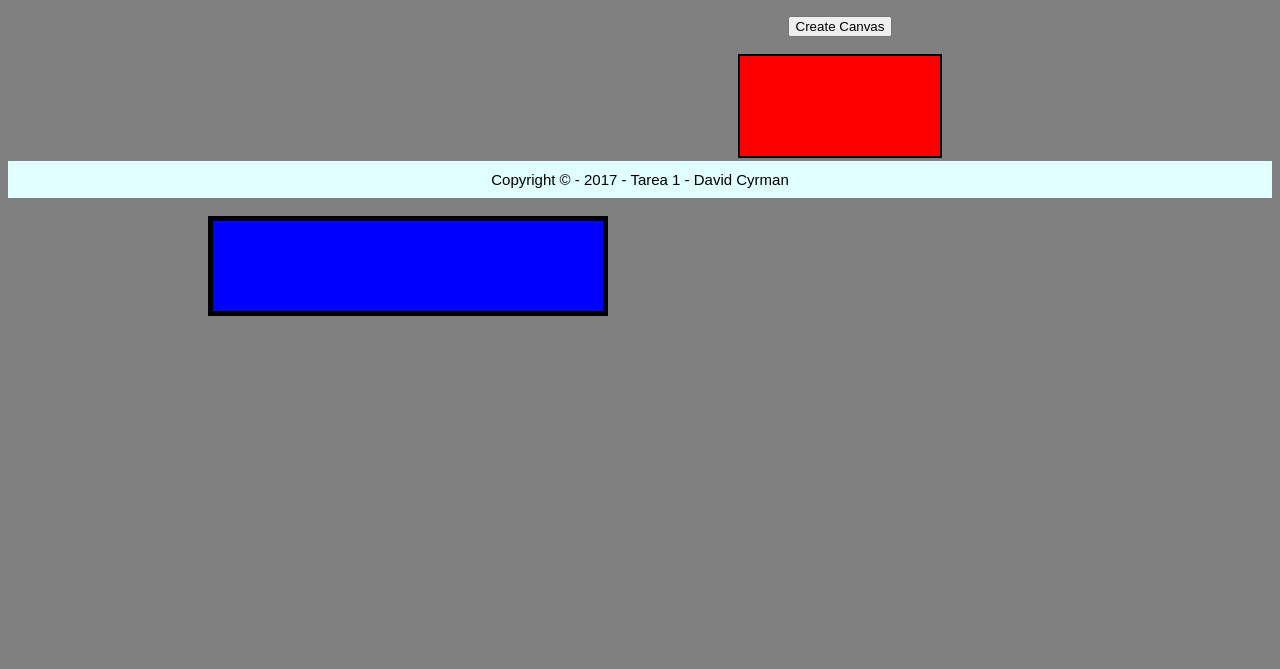
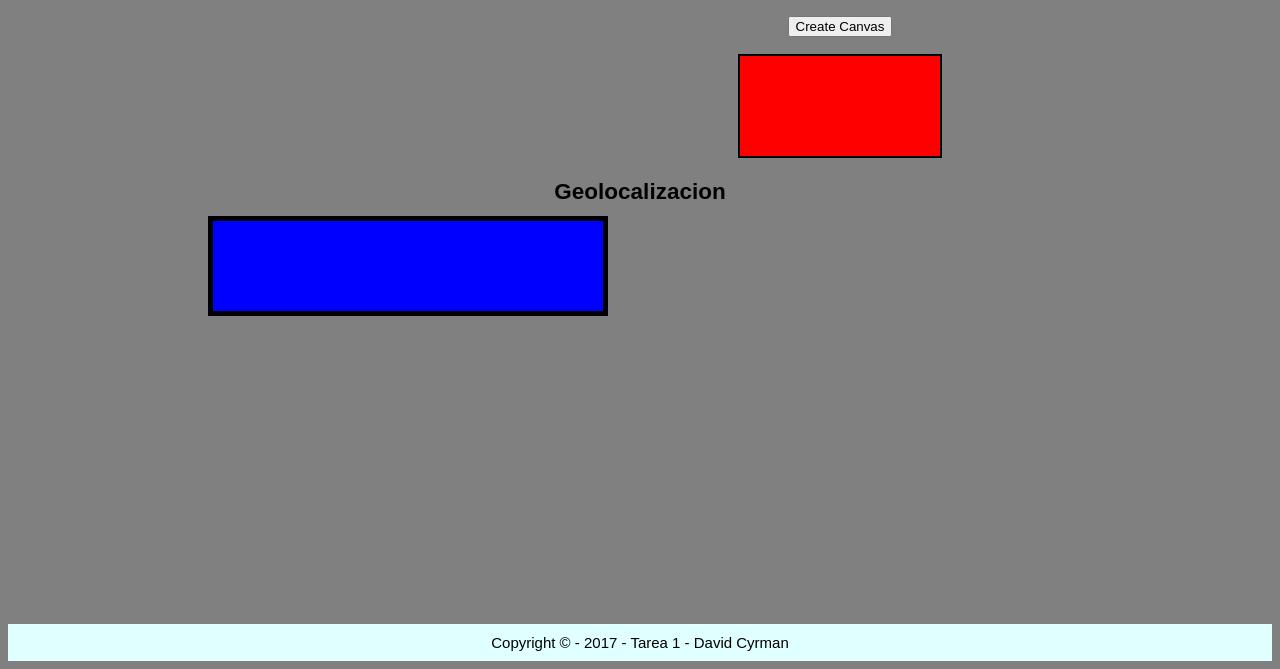
Before and after one commit to David-Cyrman/GitClassUlacit, a plain HTML site: page index.html in a window 1280 px wide. Shown: the part 511-1180 px from the top of the page. Before the commit the page ends 827 px from the top, so only its background shows below. Drawn offline with Linux system fonts and the light colour scheme; some packages are replaced by stand-ins of ours.

Commit message:
segundo commit

```diff
--- a/index.html
+++ b/index.html
@@ -128,7 +128,11 @@
 				<canvas id="myCanvas" width="200" height="100"></canvas>
 			</section>
 
+			<section class="Localizacion">
+				<h1>Geolocalizacion</h1>
 
+				<div id="googleMap"></div>
+			</section>
 
 		</div>
 
```
